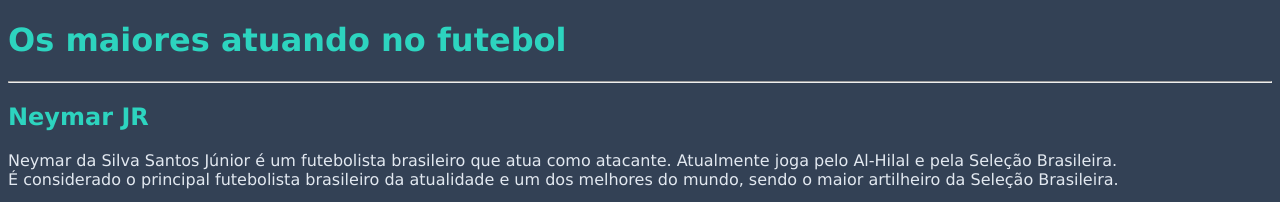
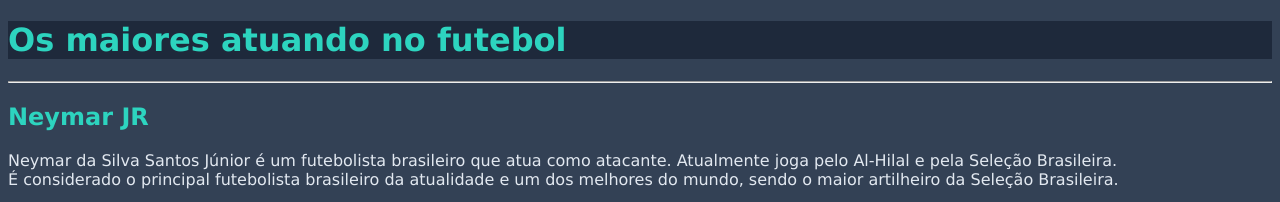
Before and after one commit to EduardoPereira11tiA/atividade4, a plain HTML site: page index.html in a window 1280 px wide. Shown: the top 202 px of the page. Drawn offline with Linux system fonts and the light colour scheme.

Commit message:
style: header background

```diff
--- a/index.html
+++ b/index.html
@@ -10,7 +10,9 @@
 
 <body>
 
-    <h1>Os maiores atuando no futebol</h1>
+    <header><h1>Os maiores atuando no futebol</h1>
+
+    </header>
     <hr>
 
     <div class="neymar">
--- a/style.css
+++ b/style.css
@@ -12,3 +12,7 @@
 a{
     color: #71a5e8;
 }
+
+header{
+    background-color: #1e293b;
+}
```
